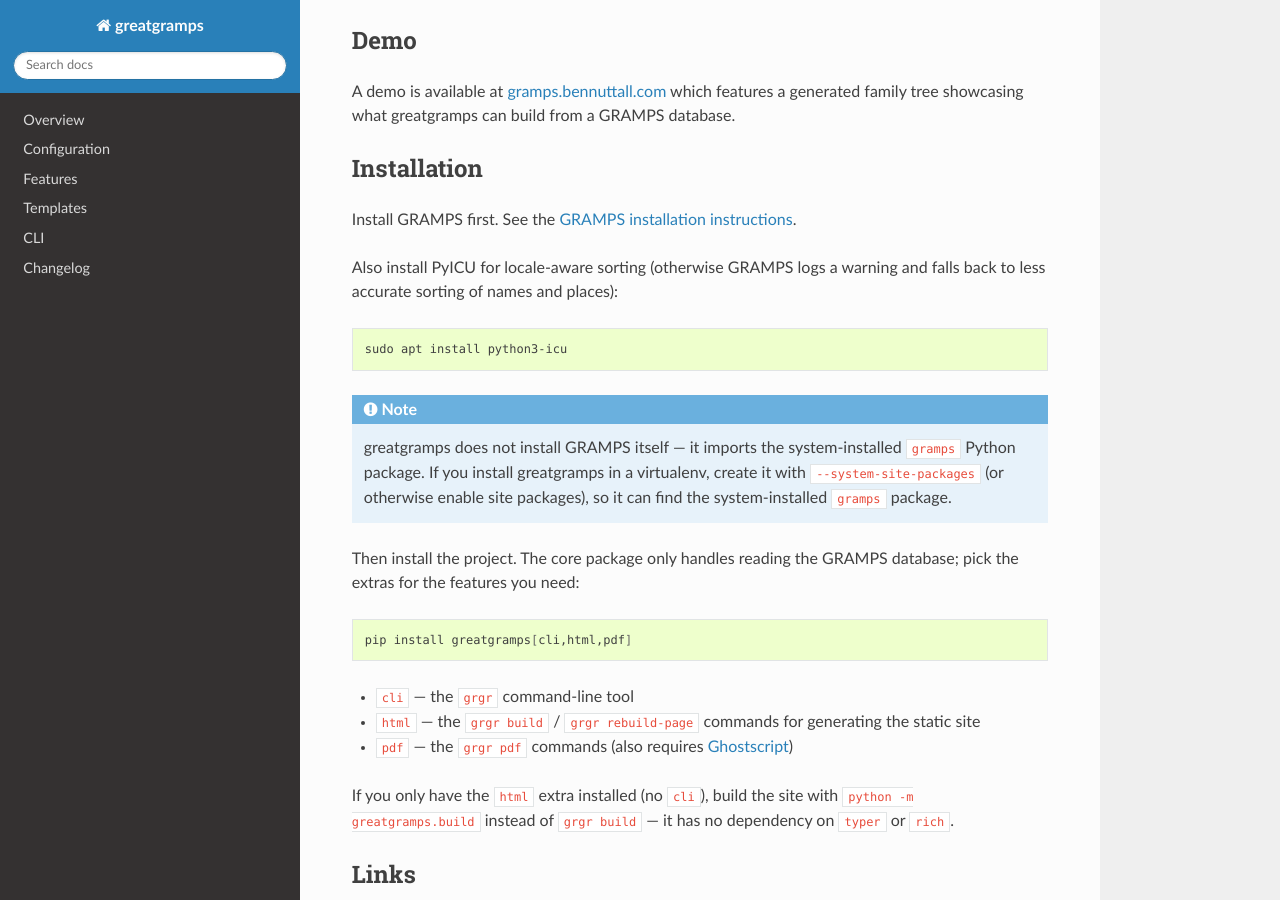
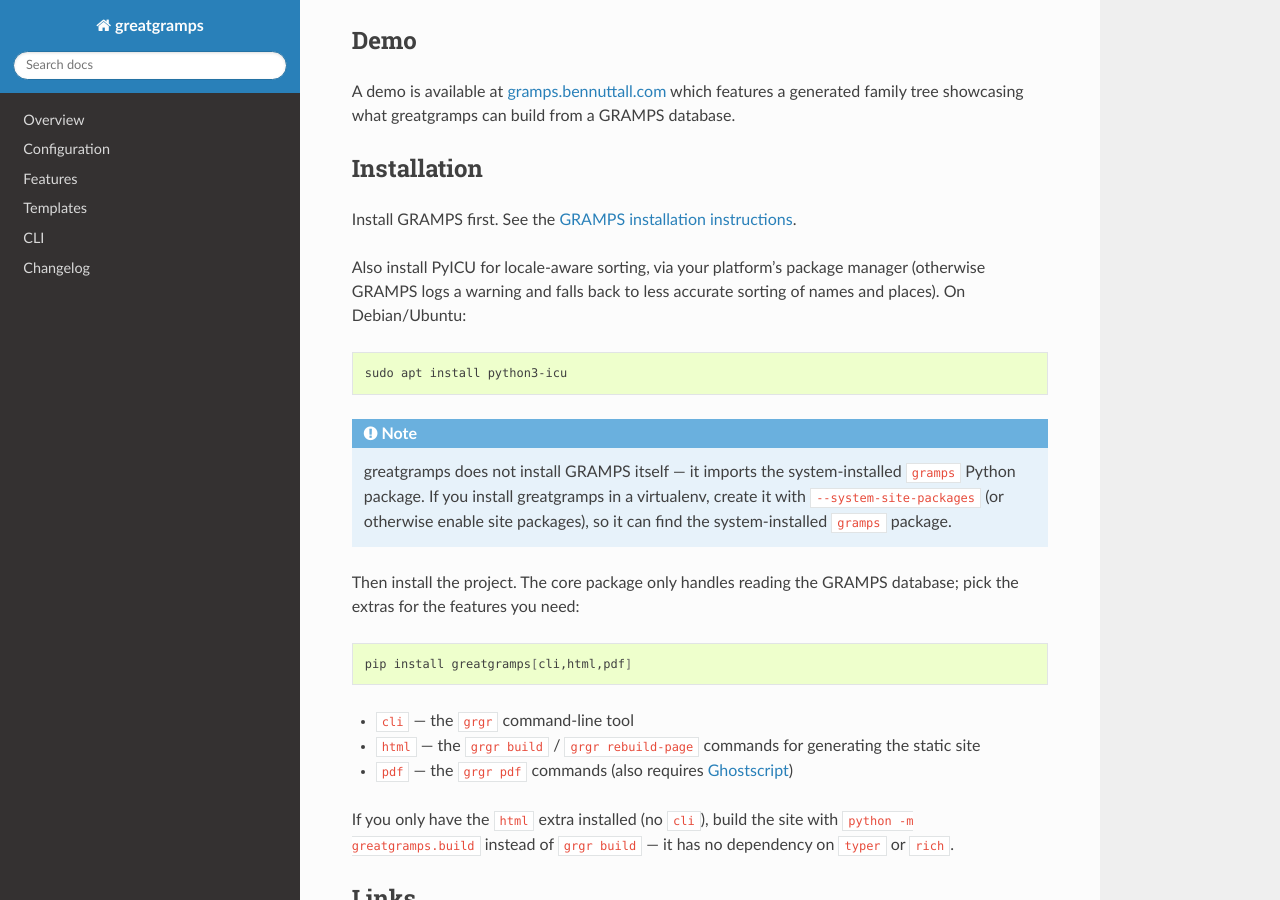
Before and after one commit to bennuttall/greatgramps, a Sphinx documentation site: the page built from docs/index.rst, in a window 1280 px wide and 900 px high, scrolled down 1216 px. Built offline with Sphinx 7.4.7 and the Read the Docs theme 3.1.0, drawn with Linux system fonts in a browser that asks for light colours; pages that are not in the unit, such as notebooks, are missing from menus.

Commit message:
Stop assuming apt for GRAMPS/PyICU install instructions
README hardcoded "sudo apt install gramps" while docs linked to the
GRAMPS install docs generically — align both to not assume apt, and
generalize the PyICU step to "your platform's package manager" with
apt kept only as a concrete example.

Co-Authored-By: Claude Sonnet 4.6 <noreply@anthropic.com>

```diff
--- a/docs/index.rst
+++ b/docs/index.rst
@@ -44,8 +44,8 @@ Installation
 Install GRAMPS first. See the `GRAMPS installation instructions
 <https://gramps-project.org/wiki/index.php/Download>`_.
 
-Also install PyICU for locale-aware sorting (otherwise GRAMPS logs a warning and falls back to
-less accurate sorting of names and places):
+Also install PyICU for locale-aware sorting, via your platform's package manager (otherwise GRAMPS
+logs a warning and falls back to less accurate sorting of names and places). On Debian/Ubuntu:
 
 .. code-block:: bash
 
```
Also changed, not shown: README.md (+3 -7 lines).
